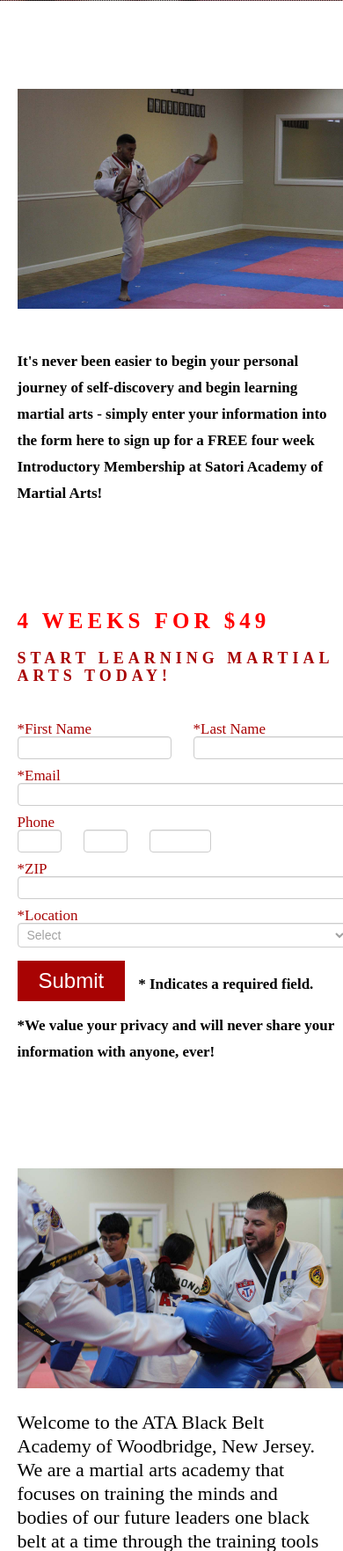
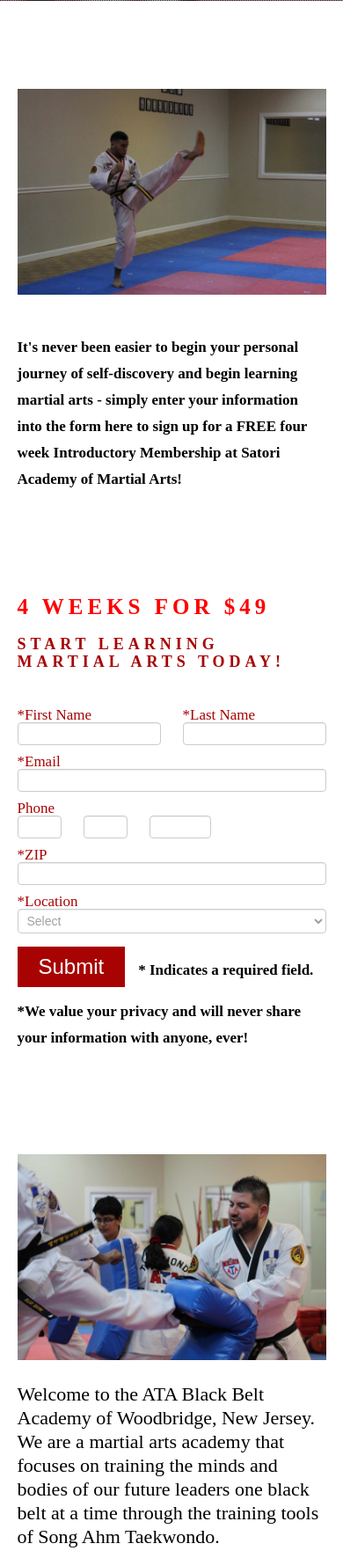
Before and after one commit to AdamMattas/noah_ata, a PHP site: page / in a window 390 px wide; the page is wider, and only the part inside the window is pictured. Shown: the part 632-2395 px from the top of that part at 88% size. Run offline with PHP 8.4, Linux system fonts and the light colour scheme; some libraries are stand-ins or nearby versions.

Commit message:
changed wrapper widths for mobile bugs

```diff
--- a/css/style1.css
+++ b/css/style1.css
@@ -239,6 +239,12 @@
     }
 }
 
+/*@media screen and (max-width: 900px) {
+    .wrapper-50 {
+        width: 100%;
+    }
+}*/
+
 .about-wrap {
     padding: 0px 5% 0px 5%;
 }
@@ -260,7 +266,8 @@
 
 @media screen and (max-width: 500px) {
     .about-image {
-        width: 375px;
+        /*width: 375px;*/
+        width: 100%;
     }
 }
 
@@ -308,7 +315,7 @@
     .span-form {
         /*min-width: 479px;
         width: 100%;*/
-        min-width: 375px !important;
+        /*min-width: 375px !important;*/
         width: 100% !important;
     }
 
@@ -419,7 +426,8 @@
 
 @media screen and (max-width: 500px) {
     .article-image {
-        width: 375px;
+        /*width: 375px;*/
+        width: 100%;
     }
 }
 
@@ -443,11 +451,13 @@
 
 @media screen and (max-width: 500px) {
     .article-image {
-        width: 375px;
+        /*width: 375px;*/
+        width: 100%;
     }
 
     .article-wrapper {
-        width: 375px;
+        /*width: 375px;*/
+        width: 100%;
     }
 }
 
--- a/index.html
+++ b/index.html
@@ -98,11 +98,11 @@
 <!--start background slider-->
 <div class="state">
   <ul class="cb-slideshow">
-    <li><span>Image 01</span><div><img id="imgImage" alt="image" class="uncheckimg" src="./images/martial.png" style="opacity: 1;"></div></li>
-    <li><span>Image 02</span><div><img id="imgImage" alt="image" class="uncheckimg" src="./images/martial.png" style="opacity: 1;"></div></li>
-    <li><span>Image 03</span><div><img id="imgImage" alt="image" class="uncheckimg" src="./images/martial.png" style="opacity: 1;"></div></li>
-    <li><span>Image 04</span><div><img id="imgImage" alt="image" class="uncheckimg" src="./images/martial.png" style="opacity: 1;"></div></li>
-    <li><span>Image 05</span><div><img id="imgImage" alt="image" class="uncheckimg" src="./images/martial.png" style="opacity: 1;"></div></li>
+    <li><span>Image 01</span><div><img alt="image" src="./images/martial.png" style="opacity: 1;"></div></li>
+    <li><span>Image 02</span><div><img alt="image" src="./images/martial.png" style="opacity: 1;"></div></li>
+    <li><span>Image 03</span><div><img alt="image" src="./images/martial.png" style="opacity: 1;"></div></li>
+    <li><span>Image 04</span><div><img alt="image" src="./images/martial.png" style="opacity: 1;"></div></li>
+    <li><span>Image 05</span><div><img alt="image" src="./images/martial.png" style="opacity: 1;"></div></li>
   </ul>
 </div>
 <!--end background slider-->
```
